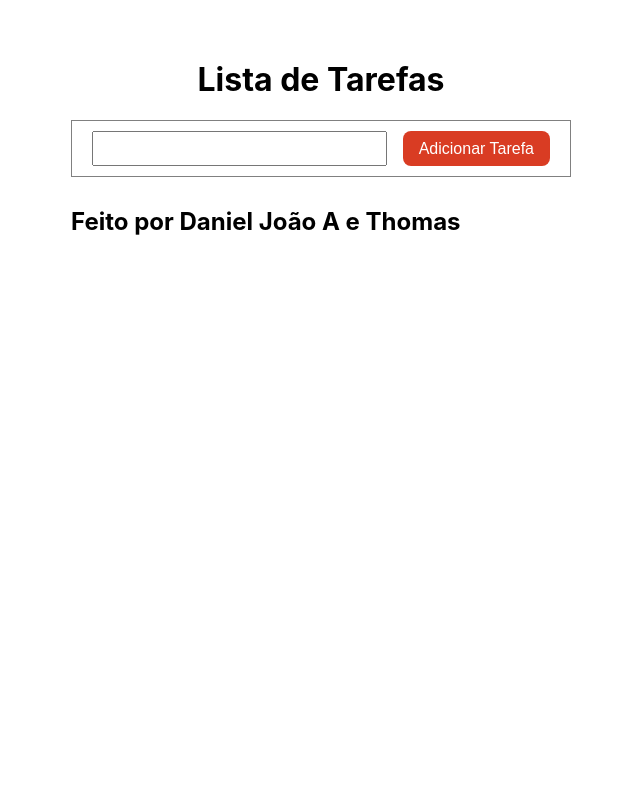
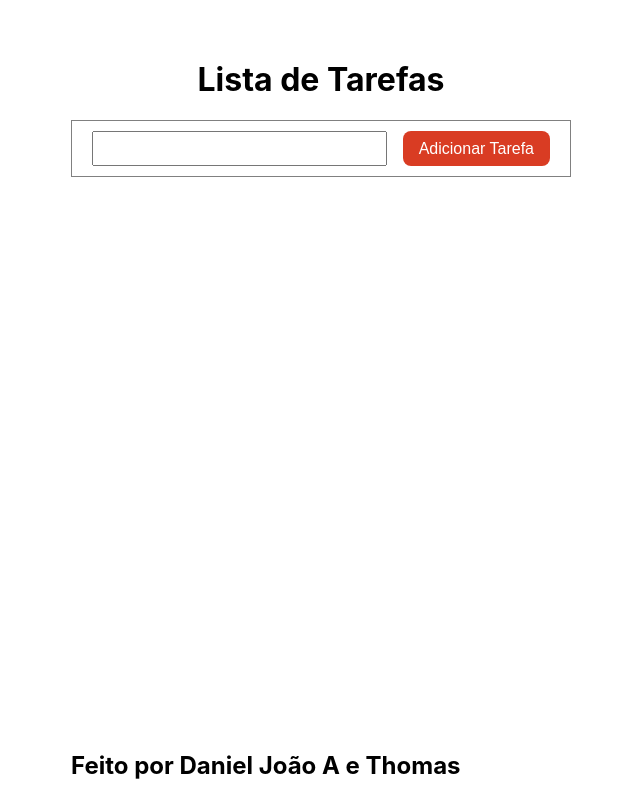
Before and after one commit to PolarSpot/programacaoweb, a React (Create React App) app in the folder tarefa-lista/: page / in a window 1280 px wide. Shown: the whole page, without its empty margins (319-959 px from the left). Built offline with nearby package versions, Linux system fonts and the light colour scheme.

Commit message:
Update App.css

```diff
--- a/tarefa-lista/src/App.css
+++ b/tarefa-lista/src/App.css
@@ -67,3 +67,9 @@ input[type='text'] { font-size: 20px; font-family: monospace; }
   display: flex;
   justify-content: space-between;
 }
+
+.footer{
+  position: absolute;
+  bottom: 0;
+  background-color: #fff;
+}
```
